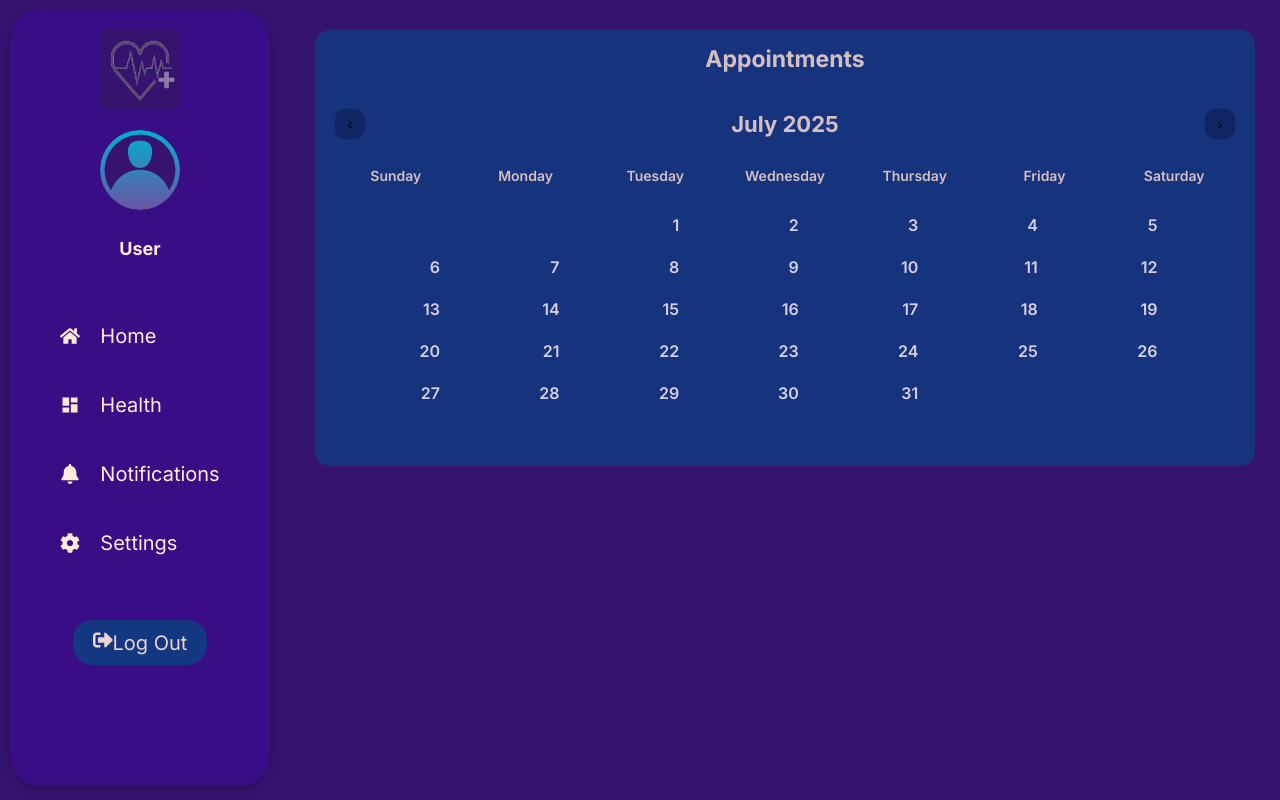
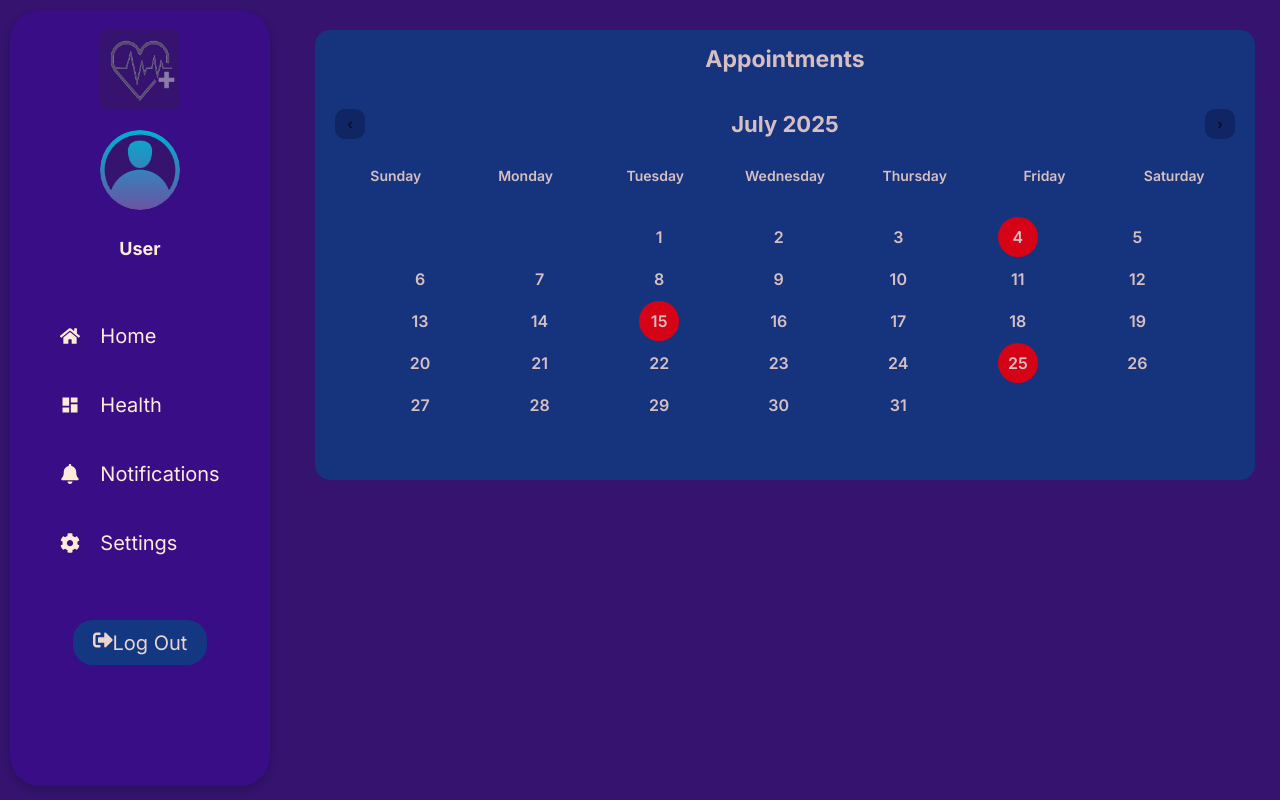
Before and after one commit to MaccccD/Haemophilia-Healthcare-App, a React (Create React App) app: page /Appointments in a window 1280 px wide. Built offline with nearby package versions, Linux system fonts and the light colour scheme; sample sign-in values are in the browser's storage; a web font is replaced by a local one.

Commit message:
Appointment Page Final Update
-Added final code adjustments Update

```diff
--- a/src/Main Components/Appointments.jsx
+++ b/src/Main Components/Appointments.jsx
@@ -3,27 +3,27 @@ import React, { useState } from 'react'
 function Appointments() {
   const [appointments , setAppointments] = useState([
     {id: 1,
-      date: "04-July-2025",
+      date: "2025-07-04",
       time: "09h00- 10h00",
       location: "Milpark Hospital",
       about: "Bleeding Data Consultation"
     },
     {
       id: 2,
-      date: "15 July 2025",
+      date: "2025-07-15",
       time:"12h00-13h00",
       location: "Bara Hospital, Msotra",
       about: "Clotting Levels Data Review"
     },
     {
      id: 3,
-     date: "19 July 2025",
+     date: "2025-07-15",
      time: "11h00-12h30",
      location: "N17 Hospital",
      about: "Mental Health Therapy Session"
     },
     {id: 4,
-     date: "25 July 2025",
+     date: "2025-07-25",
      time: "07h30-09h30",
      location: "Parkland Hospital",
      about: "Diabetes Health Results Review"
--- a/src/Styles/Appointments.css
+++ b/src/Styles/Appointments.css
@@ -74,7 +74,7 @@
   grid-template-columns: repeat(7, 2fr);
   gap: 2px;
   margin-left: 65px;
-  padding: 8px 0;
+  padding: 15px 0;
   background-color: #103d81;
 }
 
@@ -83,15 +83,15 @@
   height: 40px;
   border-radius: 50%;;
   border: none;
-  padding: 5px 0;
+  padding: 0;
   display: flex;
-  align-items: right;
-  justify-content: right;
+  align-items: center;
+  justify-content: center;
   font-size: 16px;
   font-weight: 600;
   cursor: pointer;
   background: transparent;
-  color: white;
+  color: #FFEBD7;
   transition: all 0.2s ease;
 }
 .calendar-day:hover:not(.disabled) {
@@ -99,16 +99,21 @@
 }
 
 .calendar-day.disabled {
-  cursor: default;
   color: rgba(255, 255, 255, 0.3);
+
 }
 
 .calendar-day.has-appointment {
   background: red !important;
+  color: #FFEBD7;
+  display: flex;
+  align-items: center;
+  justify-content: center;
 }
 
 .calendar-day.selected {
   background: rgba(255, 255, 255, 0.3);
+
 }
 
 .appointment-details {
@@ -116,6 +121,7 @@
   border-radius: 20px;
   padding: 20px;
   margin-bottom: 80px;
+  background-color: #103D81;
 }
 
 .details-title {
@@ -124,29 +130,34 @@
   font-weight: bold;
   margin-bottom: 15px;
   text-align: center;
+  background-color: #103D81;
 }
 
 .details-content {
   display: flex;
   flex-direction: column;
   gap: 12px;
+  background-color: #103D81;
 }
 
 .detail-row {
   display: flex;
   justify-content: space-between;
   align-items: flex-start;
+  background-color: #103D81;
 }
 
 .detail-label {
   color: white;
   font-weight: 600;
   flex-shrink: 0;
+  background-color: #103D81;
 }
 
 .detail-value {
   color: white;
   text-align: right;
+  background-color: #103D81;
 }
 
 .detail-about {
@@ -176,6 +187,7 @@
   position: absolute;
   top: -2px;
   right: 8px;
+  padding: 12px;
   background: red;
   border-radius: 50%;
   width: 18px;
@@ -185,7 +197,7 @@
   justify-content: center;
   font-size: 10px;
   font-weight: bold;
-  color: white;
+  color: #FFEBD7;
 }
 
 @media (max-width: 480px) {
```
